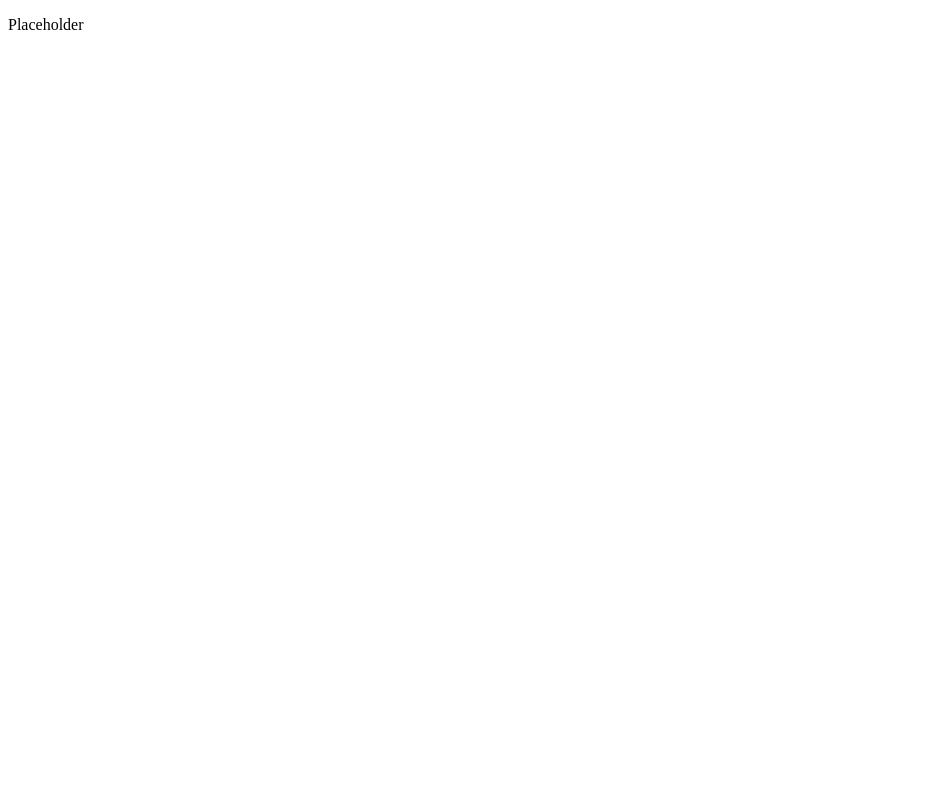
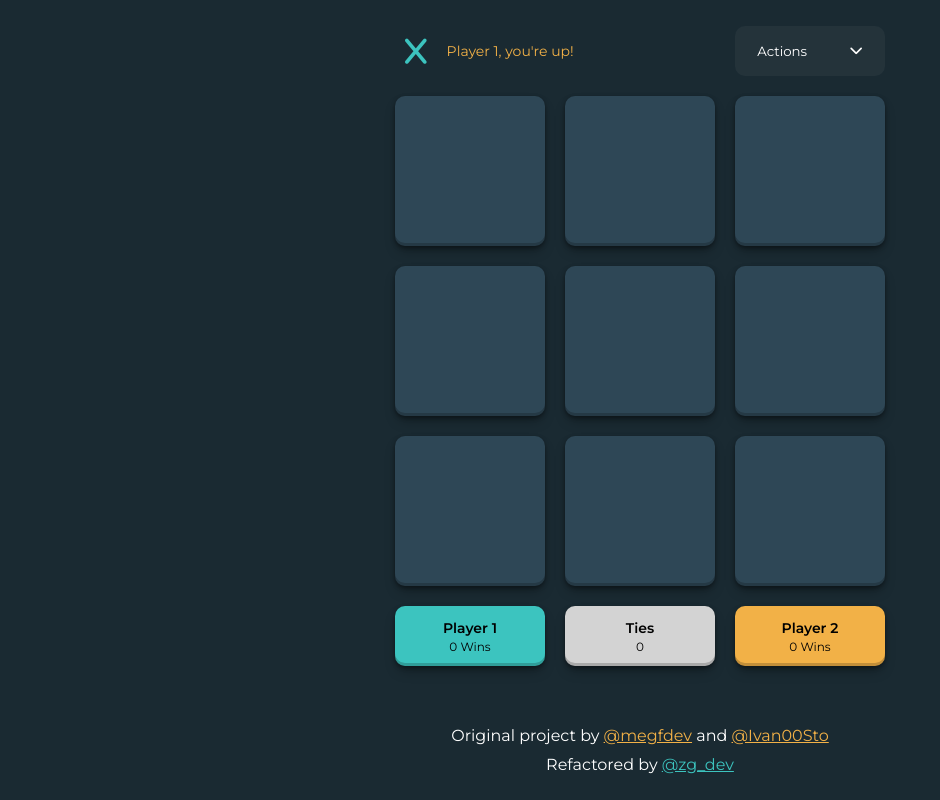
Before and after one commit to Hysas/live-vanilla-build, a plain HTML site: page index.html in a window 1280 px wide. Shown: the whole page, without its empty margins (0-940 px from the left). Drawn offline with Linux system fonts and the light colour scheme.

Commit message:
finished styling

```diff
--- /dev/null
+++ b/css/index.css
@@ -0,0 +1,245 @@
+@import url("https://fonts.googleapis.com/css2?family=Montserrat:wght@400;500;600&display=swap");
+
+:root {
+  --dark-gray: #1a2a32;
+  --gray: #2e4756;
+  --turquoise: #3cc4bf;
+  --yellow: #f2b147;
+  --light-gray: #d3d3d3;
+}
+
+* {
+  padding: 0;
+  margin: 0;
+  box-sizing: border-box;
+  list-style: none;
+  font-family: "Montserrat", sans-serif;
+  border: none;
+}
+
+html,
+body {
+  height: 100%;
+  background-color: var(--dark-gray);
+}
+
+body {
+  padding: 90px 20px;
+  display: flex;
+  flex-direction: column;
+  justify-content: center;
+  align-items: center;
+}
+
+button:hover {
+  cursor: pointer;
+  opacity: 90%;
+}
+
+/* Shared utility classes */
+.hidden {
+  display: none !important;
+}
+
+.yellow {
+  color: var(--yellow);
+}
+
+.turquoise {
+  color: var(--turquoise);
+}
+
+.shadow {
+  box-shadow: rgba(0, 0, 0, 0.4) 0px 2px 4px,
+    rgba(0, 0, 0, 0.3) 0px 7px 13px -3px, rgba(0, 0, 0, 0.2) 0px -3px 0px inset;
+}
+
+.border {
+  border: 1px solid rgba(211, 211, 211, 0.4) !important;
+}
+
+.grid {
+  display: grid;
+  grid-template-columns: repeat(3, 80px);
+  grid-template-rows: 50px repeat(3, 80px) 60px;
+  gap: 5px;
+}
+
+@media (min-width: 768px) {
+  .grid {
+    width: 490px;
+    grid-template-columns: repeat(3, 150px);
+    grid-template-rows: 50px repeat(3, 150px) 60px;
+    gap: 20px;
+  }
+}
+
+.turn {
+  color: var(--yellow);
+
+  align-self: center;
+  grid-column-start: 1;
+  grid-column-end: 3;
+
+  display: flex;
+  align-items: center;
+  gap: 20px;
+}
+
+@keyframes turn-text-animation {
+  0% {
+    opacity: 0;
+    transform: translateX(-20px);
+  }
+  100% {
+    opacity: 100%;
+    transform: translateX(0);
+  }
+}
+
+.turn p {
+  font-size: 14px;
+  animation: 0.6s ease-in-out turn-text-animation;
+}
+
+@keyframes turn-icon-animation {
+  0% {
+    transform: scale(1);
+  }
+  25% {
+    transform: scale(1.4);
+  }
+  100% {
+    transform: scale(1);
+  }
+}
+
+.turn i {
+  font-size: 1.8rem;
+  margin-left: 10px;
+  animation: 0.6s ease-in-out turn-icon-animation;
+}
+
+/* Menu styles */
+.menu {
+  position: relative;
+}
+
+.menu-btn {
+  width: 100%;
+  height: 100%;
+  display: flex;
+  justify-content: space-around;
+  align-items: center;
+  border-radius: 10px;
+  color: white;
+  background-color: rgba(211, 211, 211, 0.05);
+  border: 1px solid transparent;
+}
+
+.items {
+  position: absolute;
+  z-index: 10;
+  top: 60px;
+  right: 0;
+  background-color: #203139;
+  border-radius: 2px;
+  padding: 10px;
+}
+
+.items button {
+  background-color: transparent;
+  padding: 8px;
+  color: white;
+}
+
+.items button:hover {
+  text-decoration: underline;
+  cursor: pointer;
+}
+
+.square {
+  background-color: var(--gray);
+  border-radius: 10px;
+  display: flex;
+  justify-content: center;
+  align-items: center;
+  font-size: 3rem;
+}
+
+.square:hover {
+  cursor: pointer;
+  opacity: 90%;
+}
+
+.score {
+  display: flex;
+  flex-direction: column;
+  justify-content: center;
+  align-items: center;
+  border-radius: 10px;
+}
+
+.score p {
+  font-size: 14px;
+  font-weight: 600;
+}
+
+.score span {
+  font-size: 12px;
+  margin-top: 2px;
+}
+
+.actions {
+  background-color: purple;
+}
+
+/* Footer style */
+
+footer {
+  color: white;
+  margin-top: 50px;
+}
+
+footer p {
+  margin-top: 10px;
+  text-align: center;
+}
+
+footer a {
+  color: var(--yellow);
+}
+
+/* Modal styles */
+.modal {
+  display: flex;
+  justify-content: center;
+  align-items: center;
+  position: fixed;
+  width: 100%;
+  height: 100%;
+  background-color: rgba(0, 0, 0, 0.6);
+}
+
+.modal-contents {
+  /* transform: translateY(-80px); */
+  height: 150px;
+  width: 100%;
+  max-width: 300px;
+  background-color: #2a4544;
+  border-radius: 20px;
+  display: flex;
+  flex-direction: column;
+  justify-content: center;
+  align-items: center;
+  gap: 20px;
+  color: white;
+  margin: 10px;
+}
+
+.modal-contents button {
+  padding: 10px;
+  background-color: var(--turquoise);
+  color: #2a4544;
+  border-radius: 3px;
+}
--- a/index.html
+++ b/index.html
@@ -4,9 +4,83 @@
     <meta charset="UTF-8" />
     <meta http-equiv="X-UA-Compatible" content="IE=edge" />
     <meta name="viewport" content="width=device-width, initial-scale=1.0" />
+    <link rel="stylesheet" href="css/index.css" />
+    <script
+      src="https://kit.fontawesome.com/3bfd3ce9e5.js"
+      crossorigin="anonymous"
+    ></script>
     <title>Vanille JS T3</title>
   </head>
   <body>
-    <p>Placeholder</p>
+    <main>
+      <div class="grid">
+        <!-- Turn indicator -->
+        <div class="turn">
+          <i class="fa-solid fa-x turquoise"></i>
+          <p>Player 1, you're up!</p>
+        </div>
+
+        <!-- Dropdown menu -->
+        <div class="menu">
+          <button class="menu-btn">
+            Actions
+            <i class="fa-solid fa-chevron-down"></i>
+          </button>
+
+          <div class="items border hidden">
+            <button>Reset</button>
+            <button>New Round</button>
+          </div>
+        </div>
+
+        <!-- Game board -->
+        <div class="square shadow"></div>
+        <div class="square shadow"></div>
+        <div class="square shadow"></div>
+        <div class="square shadow"></div>
+        <div class="square shadow"></div>
+        <div class="square shadow"></div>
+        <div class="square shadow"></div>
+        <div class="square shadow"></div>
+        <div class="square shadow"></div>
+
+        <!-- Scoreboard -->
+        <div class="score shadow" style="background-color: var(--turquoise)">
+          <p>Player 1</p>
+          <span>0 Wins</span>
+        </div>
+        <div class="score shadow" style="background-color: var(--light-gray)">
+          <p>Ties</p>
+          <span>0</span>
+        </div>
+        <div class="score shadow" style="background-color: var(--yellow)">
+          <p>Player 2</p>
+          <span>0 Wins</span>
+        </div>
+      </div>
+    </main>
+
+    <footer>
+      <p>
+        Original project by
+        <a href="https://twitter.com/megfdev">@megfdev</a> and
+        <a href="https://twitter.com/Ivan00sto">@Ivan00Sto</a>
+      </p>
+
+      <p>
+        Refactored by
+        <a href="https://twitter.com/zg_dev" style="color: var(--turquoise)"
+          >@zg_dev</a
+        >
+      </p>
+    </footer>
+
+    <!-- Modal that opens when game ends -->
+    <div class="modal hidden">
+      <div class="modal-contents">
+        <p>Player 1 wins!</p>
+        <button>Play again</button>
+      </div>
+    </div>
   </body>
 </html>
```
